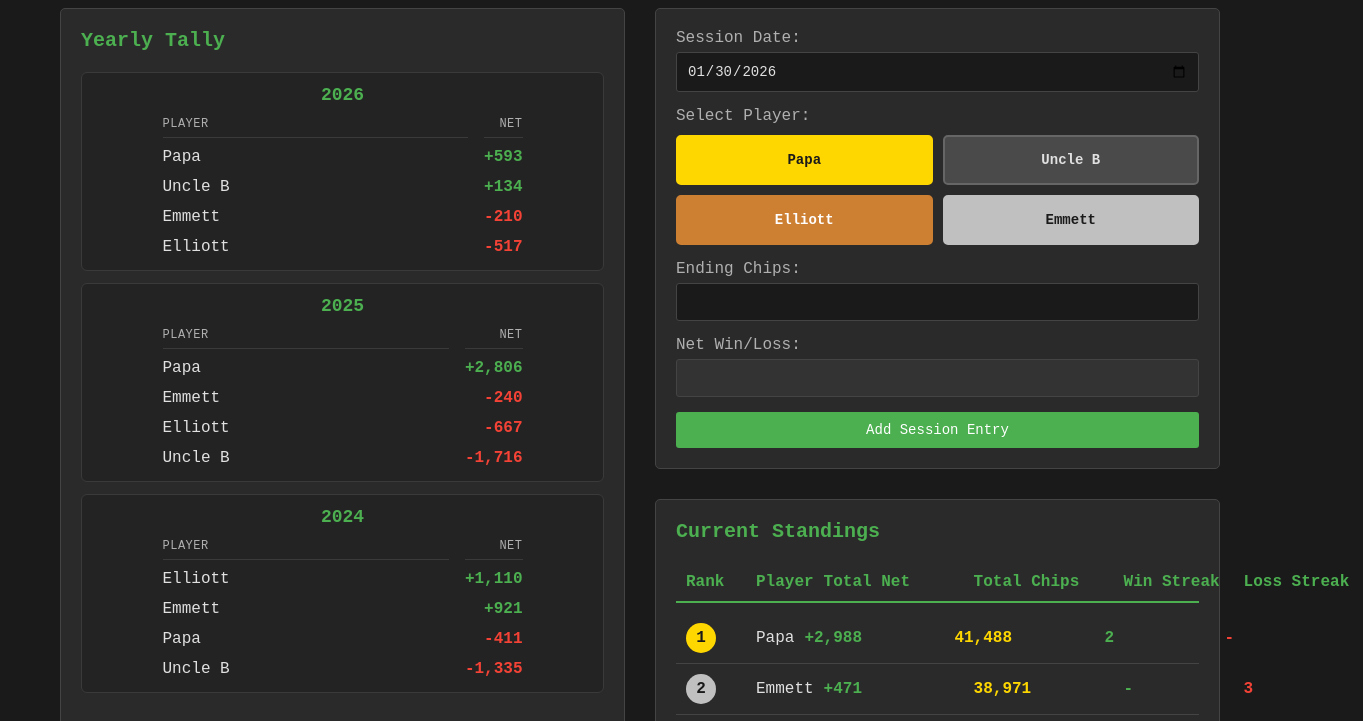
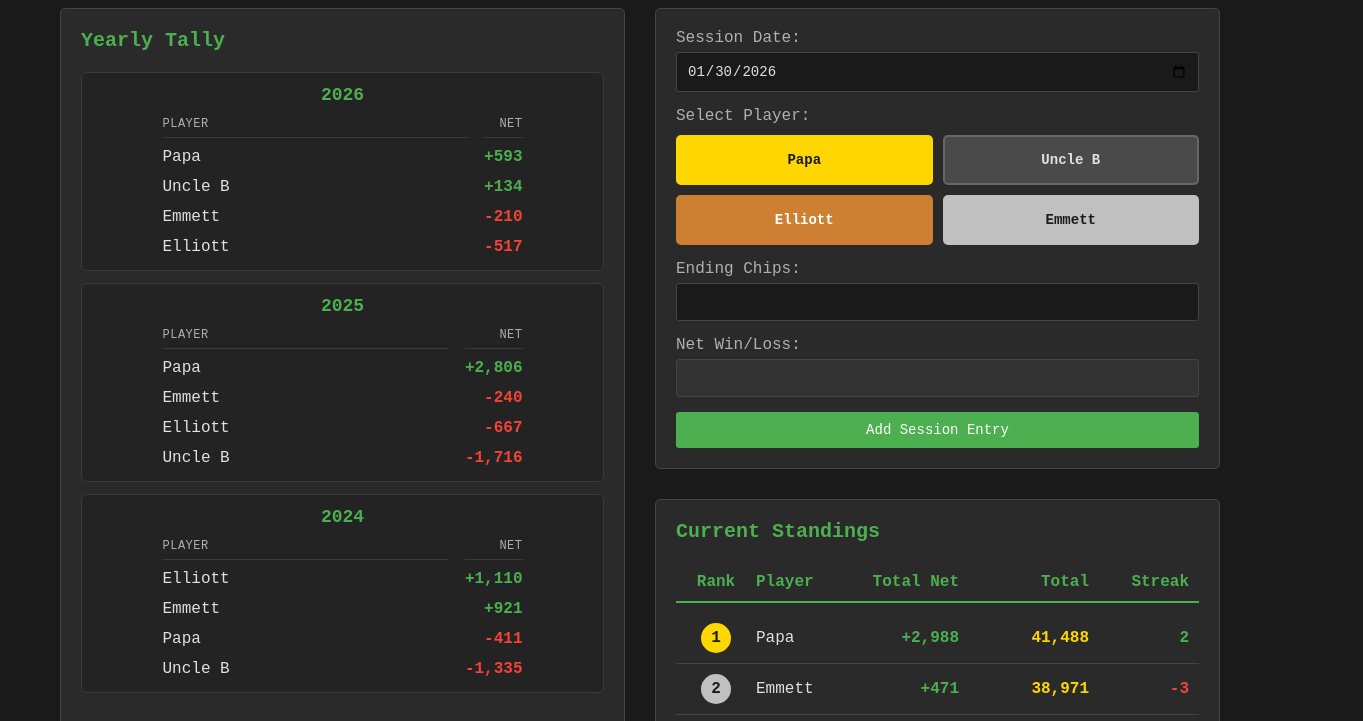
Before and after one commit to snakesford/PokerScores, a website: page index.html in a window 1280 px wide. Shown: the part 79-800 px from the top of the page, 1363 px wide, since content can reach past the window. Drawn offline with Linux system fonts and the light colour scheme.

Commit message:
refactor standings display: update column headers and adjust grid layout for better alignment

```diff
--- a/index.html
+++ b/index.html
@@ -65,12 +65,11 @@
             <div class="scores-container standings">
                 <h2>Current Standings</h2>
                 <div class="score-entry-header">
-                    <span>Rank</span>
+                    <span class="rank-cell">Rank</span>
                     <span>Player</span>
                     <span>Total Net</span>
-                    <span>Total Chips</span>
-                    <span>Win Streak</span>
-                    <span>Loss Streak</span>
+                    <span>Total</span>
+                    <span>Streak</span>
                 </div>
                 <div id="standingsList"></div>
             </div>
--- a/script.js
+++ b/script.js
@@ -304,22 +304,30 @@
                 else if (index === 2) badgeClass = 'bronze';
 
                 const rankDisplay = index < 3
-                    ? `<span class="rank-badge ${badgeClass}">${index + 1}</span>`
-                    : `<span style="padding-left: 8px;">${index + 1}</span>`;
+                    ? `<span class="rank-cell"><span class="rank-badge ${badgeClass}">${index + 1}</span></span>`
+                    : `<span class="rank-cell"><span class="rank-text">${index + 1}</span></span>`;
 
                 const totalClass = total >= 0 ? 'positive' : 'negative';
                 const totalDisplay = total >= 0 ? `+${total.toLocaleString()}` : total.toLocaleString();
 
                 const playerTotalChips = totalChips[player] || 0;
                 const playerStreak = streaks[player] || { win: 0, loss: 0 };
+                let streakClass = '';
+                let streakDisplay = '-';
+                if (playerStreak.win > 0) {
+                    streakClass = 'positive';
+                    streakDisplay = playerStreak.win.toLocaleString();
+                } else if (playerStreak.loss > 0) {
+                    streakClass = 'negative';
+                    streakDisplay = `-${playerStreak.loss.toLocaleString()}`;
+                }
 
                 entryDiv.innerHTML = `
                     ${rankDisplay}
                     <span class="player-name">${player}</span>
                     <span class="${totalClass}">${totalDisplay}</span>
                     <span class="chip-amount">${playerTotalChips.toLocaleString()}</span>
-                    <span class="positive">${playerStreak.win ? playerStreak.win : '-'}</span>
-                    <span class="negative">${playerStreak.loss ? playerStreak.loss : '-'}</span>
+                    <span class="${streakClass}">${streakDisplay}</span>
                 `;
                 standingsList.appendChild(entryDiv);
             });
--- a/styles.css
+++ b/styles.css
@@ -332,7 +332,7 @@
             padding: 10px;
             border-bottom: 1px solid #444;
             display: grid;
-            grid-template-columns: 60px 1fr 140px 140px 110px 110px;
+            grid-template-columns: 60px 1fr 120px 120px 90px;
             gap: 10px;
             align-items: center;
         }
@@ -486,9 +486,30 @@
             padding: 10px;
             border-bottom: 2px solid #4CAF50;
             display: grid;
-            grid-template-columns: 60px 1fr 140px 140px 110px 110px;
+            grid-template-columns: 60px 1fr 120px 120px 90px;
             gap: 10px;
             margin-bottom: 10px;
+        }
+
+        .standings .score-entry,
+        .standings .score-entry-header {
+            justify-items: start;
+        }
+
+        .standings .score-entry > span:nth-child(1),
+        .standings .score-entry-header > span:nth-child(1) {
+            justify-self: center;
+        }
+
+        .standings .score-entry > span:nth-child(3),
+        .standings .score-entry > span:nth-child(4),
+        .standings .score-entry > span:nth-child(5),
+        .standings .score-entry-header > span:nth-child(3),
+        .standings .score-entry-header > span:nth-child(4),
+        .standings .score-entry-header > span:nth-child(5) {
+            justify-self: end;
+            text-align: right;
+            font-variant-numeric: tabular-nums;
         }
 
         .player-name {
@@ -521,6 +542,15 @@
             padding: 20px;
         }
 
+        @media (max-width: 1200px) {
+            .standings .score-entry,
+            .standings .score-entry-header {
+                grid-template-columns: 50px minmax(100px, 1fr) 110px 110px 90px;
+                gap: 8px;
+                font-size: 13px;
+            }
+        }
+
         @media (min-width: 1200px) {
             body {
                 max-width: 1200px;
```
